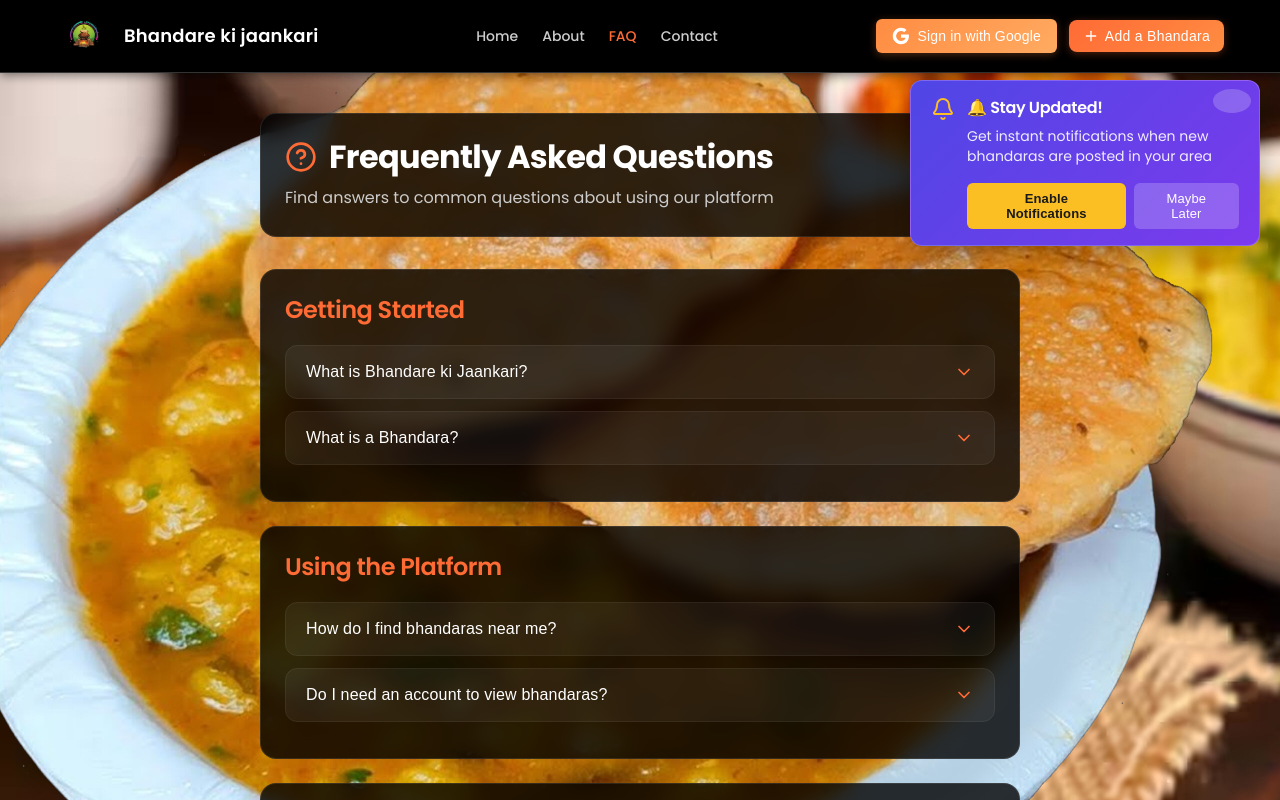
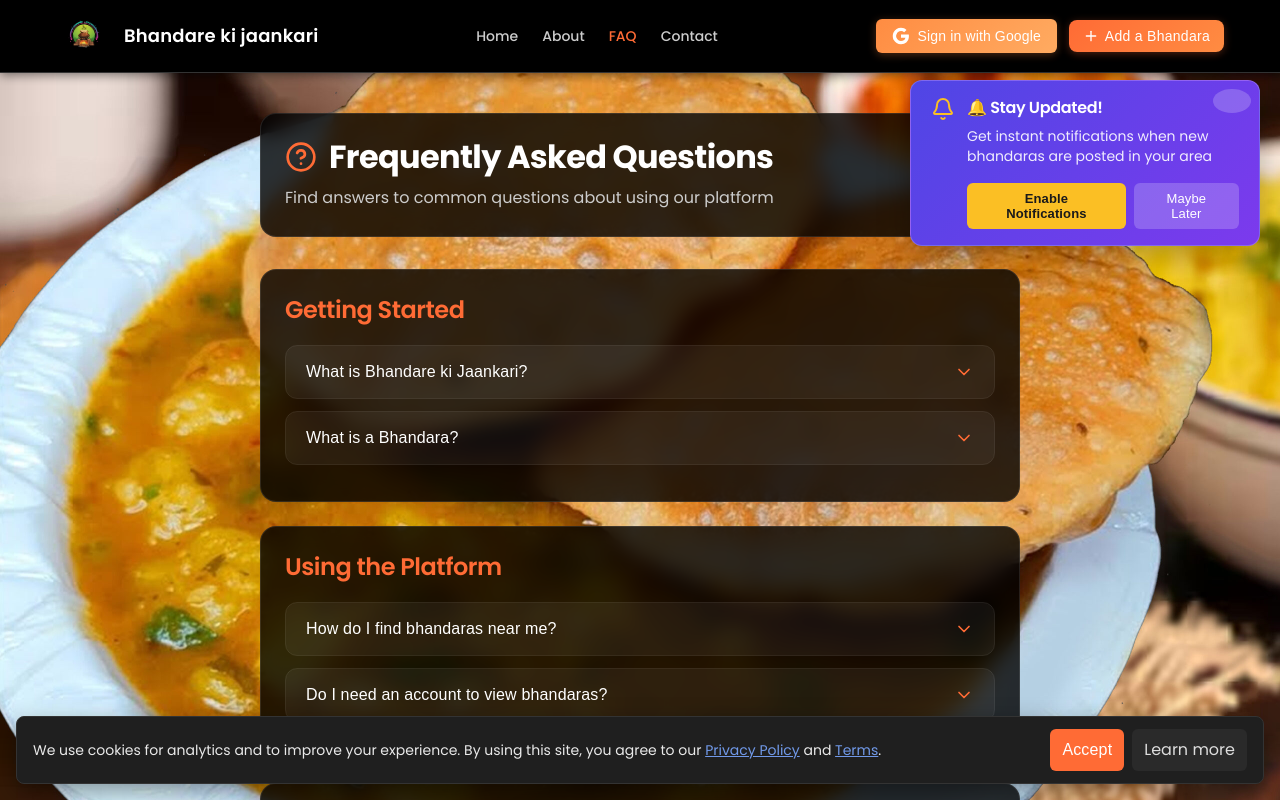
Before and after one commit to doSwayamCode/bhandare-ki-jaankari, a React (Vite) app: page /faq in a window 1280 px wide. Shown: the top 800 px of the page. Built offline with nearby package versions, Linux system fonts and the light colour scheme; no server answers.

Commit message:
google site verification

```diff
--- a/index.html
+++ b/index.html
@@ -26,7 +26,7 @@
 
   <!-- Open Graph / Facebook -->
   <meta property="og:type" content="website" />
-  <meta property="og:url" content="https://bhandarekijaankari.com/" />
+  <meta property="og:url" content="https://bhandare-ki-jaankari.vercel.app/" />
   <meta property="og:title" content="Bhandare ki Jaankari - Find Free Community Meals & Bhandaras Near You" />
   <meta property="og:description"
     content="Discover free bhandaras and community meals near you. Share and find authentic food distributions in your area." />
@@ -34,7 +34,7 @@
 
   <!-- Twitter -->
   <meta property="twitter:card" content="summary_large_image" />
-  <meta property="twitter:url" content="https://bhandarekijaankari.com/" />
+  <meta property="twitter:url" content="https://bhandare-ki-jaankari.vercel.app/" />
   <meta property="twitter:title" content="Bhandare ki Jaankari - Find Free Community Meals & Bhandaras Near You" />
   <meta property="twitter:description"
     content="Discover free bhandaras and community meals near you. Share and find authentic food distributions in your area." />
@@ -45,11 +45,41 @@
   <meta name="robots" content="index, follow" />
   <meta name="language" content="English" />
   <meta name="revisit-after" content="7 days" />
-  <link rel="canonical" href="https://bhandarekijaankari.com/" />
+  <link rel="canonical" href="https://bhandare-ki-jaankari.vercel.app/" />
+
+  <!-- Google Search Console Verification -->
+  <meta name="google-site-verification" content="A4ljSs4UC5yz_b3AfMZ_xT1j4pYCRZ44GDMGGkNFt6k" />
 
   <!-- Google AdSense -->
   <script async src="https://pagead2.googlesyndication.com/pagead/js/adsbygoogle.js?client=ca-pub-7484133894333570"
     crossorigin="anonymous"></script>
+
+  <!-- Structured Data: Organization -->
+  <script type="application/ld+json">
+  {
+    "@context": "https://schema.org",
+    "@type": "Organization",
+    "name": "Bhandare ki Jaankari",
+    "url": "https://bhandare-ki-jaankari.vercel.app/",
+    "logo": "https://bhandare-ki-jaankari.vercel.app/logo-removebg-preview.png",
+    "sameAs": []
+  }
+  </script>
+
+  <!-- Structured Data: Website -->
+  <script type="application/ld+json">
+  {
+    "@context": "https://schema.org",
+    "@type": "WebSite",
+    "name": "Bhandare ki Jaankari",
+    "url": "https://bhandare-ki-jaankari.vercel.app/",
+    "potentialAction": {
+      "@type": "SearchAction",
+      "target": "https://bhandare-ki-jaankari.vercel.app/?q={search_term_string}",
+      "query-input": "required name=search_term_string"
+    }
+  }
+  </script>
 </head>
 
 <body>
--- a/src/App.tsx
+++ b/src/App.tsx
@@ -11,6 +11,7 @@
 import { AuthProvider } from './contexts/AuthContext'
 import { useAnalytics } from './hooks/useAnalytics'
 import { NotificationBanner } from './components/NotificationBanner'
+import { CookieConsent } from './components/CookieConsent'
 
 function AppRoutes() {
   useAnalytics() // Track page views
@@ -36,6 +37,7 @@
           <AppRoutes />
         </Router>
       </AuthProvider>
+      <CookieConsent />
       <NotificationBanner />
       <Analytics />
       <SpeedInsights />
--- /dev/null
+++ b/src/components/CookieConsent.tsx
@@ -0,0 +1,41 @@
+import React, { useEffect, useState } from 'react'
+
+export const CookieConsent: React.FC = () => {
+  const [visible, setVisible] = useState(false)
+
+  useEffect(() => {
+    const accepted = localStorage.getItem('cookie-consent-accepted')
+    if (!accepted) setVisible(true)
+  }, [])
+
+  if (!visible) return null
+
+  return (
+    <div style={{
+      position: 'fixed',
+      bottom: 16,
+      left: 16,
+      right: 16,
+      zIndex: 1000,
+      background: '#1f1f1f',
+      color: '#fff',
+      border: '1px solid #333',
+      borderRadius: 8,
+      padding: '12px 16px',
+      boxShadow: '0 8px 24px rgba(0,0,0,0.4)'
+    }}>
+      <div style={{ display: 'flex', gap: 12, alignItems: 'center', flexWrap: 'wrap' }}>
+        <span style={{ fontSize: 14, opacity: 0.9 }}>
+          We use cookies for analytics and to improve your experience. By using this site, you agree to our <a href="/privacy" style={{ color: '#7aa7ff' }}>Privacy Policy</a> and <a href="/terms" style={{ color: '#7aa7ff' }}>Terms</a>.
+        </span>
+        <div style={{ marginLeft: 'auto', display: 'flex', gap: 8 }}>
+          <button
+            onClick={() => { localStorage.setItem('cookie-consent-accepted', '1'); setVisible(false) }}
+            style={{ background: '#ff6b35', color: '#fff', border: 'none', padding: '8px 12px', borderRadius: 6, cursor: 'pointer' }}
+          >Accept</button>
+          <a href="/privacy" style={{ background: '#2a2a2a', color: '#ddd', padding: '8px 12px', borderRadius: 6, textDecoration: 'none' }}>Learn more</a>
+        </div>
+      </div>
+    </div>
+  )
+}
```
Also changed, not shown: public/ads.txt (added), public/robots.txt (added), 1 other file (tests, documents, lock files or other folders).
